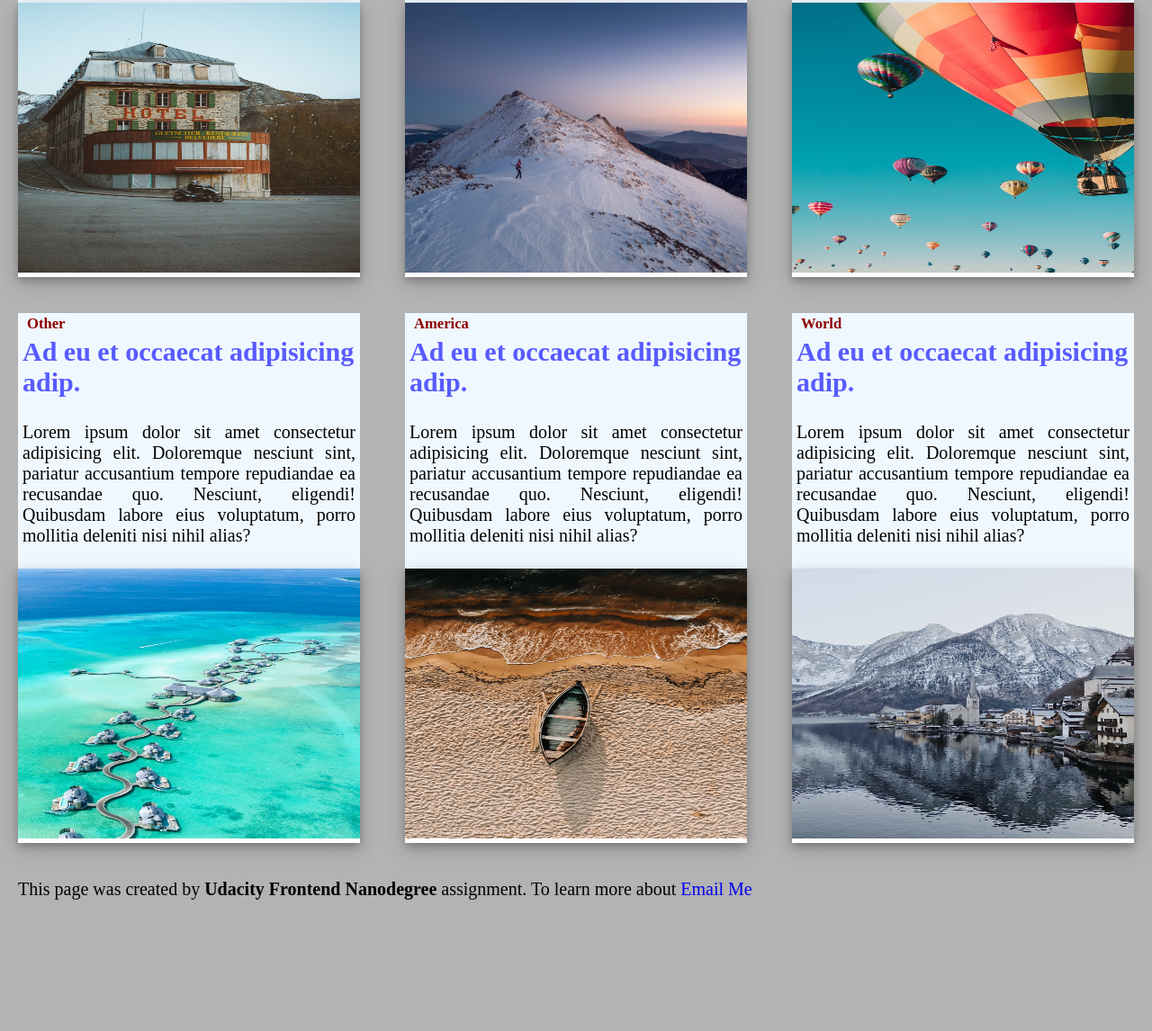
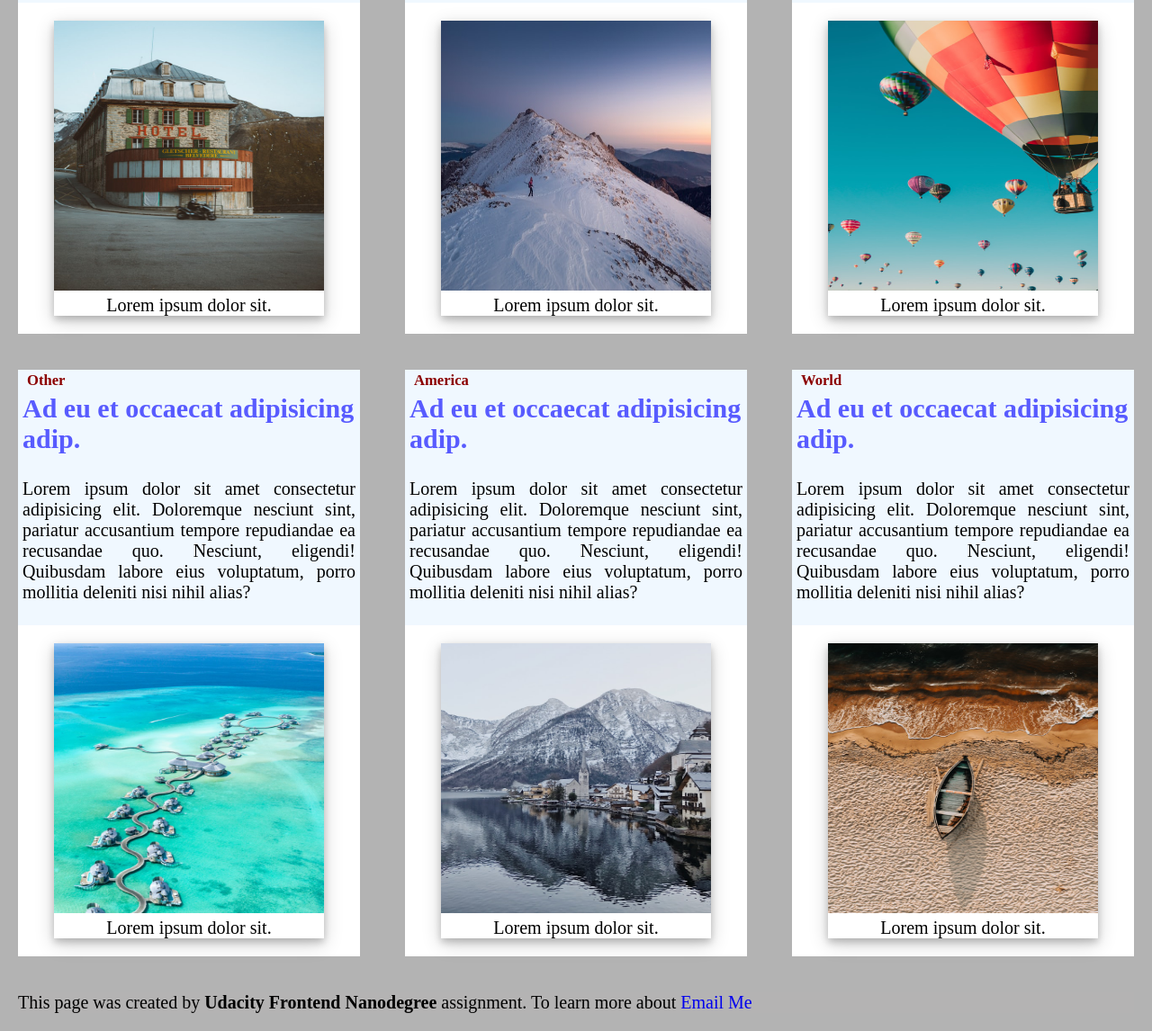
Before and after one commit to Halitcin/Udacity-FrontEndDevNano, a plain HTML site: page index.html in a window 1280 px wide. Shown: the part 431-1577 px from the top of the page at 90% size. Before the commit the page ends 1451 px from the top, so only its background shows below. Drawn offline with Linux system fonts and the light colour scheme.

Commit message:
make all the correction of udacity editors

```diff
--- a/css/style-large.css
+++ b/css/style-large.css
@@ -2,7 +2,7 @@
 @media (min-width:901px) {
   main {
     display: grid;
-    grid-template-columns: 1fr 1fr 1fr;
+    grid-template-columns: repeat(3, 1fr);
     grid-template-rows: repeat(2, 1fr);
     grid-column-gap: 50px;
     grid-row-gap: 20px;
@@ -12,6 +12,7 @@
   }
   nav a:last-child {
       float: right;
-}
+  }
+
 
 }
--- a/css/style-smaller.css
+++ b/css/style-smaller.css
@@ -1,4 +1,10 @@
 /* Anything smaller than first breakpoint 600px */
+main {
+    display: flex;
+	flex-direction: column;
+	justify-content: center;
+  }
+
 .card {
 	display: flex;
 	flex-direction: column;
--- a/css/style.css
+++ b/css/style.css
@@ -3,3 +3,49 @@
 @import url("style-smaller.css");
 @import url("style-medium.css");
 @import url("style-large.css");
+
+
+
+
+.card-category {
+  width: 100%;
+  margin:2px;
+  color: #a52a2a;
+  padding-left: 20px;
+}
+.card-category a {
+	color: #8b0000;
+}
+.card-title {
+  width: 100%;
+  margin: 2px;
+  padding-left: 10px;
+}
+
+.card-title a {
+	color: #0000ffa2;
+}
+.card-title a:hover {
+  text-decoration:underline ;
+
+}
+.card-blog-summary {
+  width: auto;
+  padding: 5px;
+  text-align: justify;
+}
+
+.card-image {
+  width: 100%;
+  background-color: white;
+}
+figure {
+  max-width: 100%;
+  background-color: white;
+  box-shadow: 0 4px 8px 0 rgba(0, 0, 0, 0.2), 0 6px 20px 0 rgba(0, 0, 0, 0.19);
+  text-align: center;
+}
+figure > img{
+  width: 100%;
+  height: 300px
+}
--- a/css/sytle-element.css
+++ b/css/sytle-element.css
@@ -58,39 +58,3 @@ a:link {
   a:active {
 	text-decoration: underline;
   }
-  .card-category a {
-      color: #8b0000;
-  }
-  .card-title a {
-      color: #0000ffa2;
-  }
-  .card-category {
-	width: 100%;
-	margin:2px;
-    color: #a52a2a;
-    padding-left: 20px;
-}
-.card-title {
-	width: 100%;
-    margin: 2px;
-    padding-left: 10px;
-}
-.card-title a:hover {
-    text-decoration:underline ;
-
-}
-.card-blog-summary {
-    width: auto;
-    padding: 5px;
-    text-align: justify;
-}
-
-.card-image {
-    width: 100%;
-    background-color: white;
-    box-shadow: 0 4px 8px 0 rgba(0, 0, 0, 0.2), 0 6px 20px 0 rgba(0, 0, 0, 0.19);
-}
-.card-image > img{
-	width: 100%;
-    height: 300px;
-}
--- a/index.html
+++ b/index.html
@@ -2,6 +2,7 @@
 <html lang="en">
 <head>
 	  <meta charset="UTF-8">
+	  <meta name="viewport" content="width=device-width, initial-scale=1.0">
 	  <title>Traveller's Blog</title>
 	  <link rel="stylesheet" href="css/style.css">
 	  <link rel="shortcut icon" href="images/global.png" type="image/x-icon">
@@ -28,7 +29,10 @@
 			<p>Lorem ipsum dolor sit amet consectetur adipisicing elit. Doloremque nesciunt sint, pariatur accusantium tempore repudiandae ea recusandae quo. Nesciunt, eligendi! Quibusdam labore eius voluptatum, porro mollitia deleniti nisi nihil alias?</p>
 		</div>
 		<div class="card-image">
-			<img src="images/chris-henry-Tz9AILnaHnY-unsplash.jpg" alt="blog-image">
+			<figure>
+				<img src="images/chris-henry-Tz9AILnaHnY-unsplash.jpg" alt="blog-image">
+				<figcaption>Lorem ipsum dolor sit.</figcaption>
+			</figure>
 		</div>
 	</div>
 	<div class="card">
@@ -42,7 +46,10 @@
 			<p>Lorem ipsum dolor sit amet consectetur adipisicing elit. Doloremque nesciunt sint, pariatur accusantium tempore repudiandae ea recusandae quo. Nesciunt, eligendi! Quibusdam labore eius voluptatum, porro mollitia deleniti nisi nihil alias?</p>
 		</div>
 		<div class="card-image">
-			<img src="images/david-marcu-9YUA6137D44-unsplash.jpg" alt="blog-image">
+			<figure>
+				<img src="images/david-marcu-9YUA6137D44-unsplash.jpg" alt="blog-image">
+				<figcaption>Lorem ipsum dolor sit.</figcaption>
+			</figure>
 		</div>
 	</div>
 	<div class="card">
@@ -56,7 +63,10 @@
 			<p>Lorem ipsum dolor sit amet consectetur adipisicing elit. Doloremque nesciunt sint, pariatur accusantium tempore repudiandae ea recusandae quo. Nesciunt, eligendi! Quibusdam labore eius voluptatum, porro mollitia deleniti nisi nihil alias?</p>
 		</div>
 		<div class="card-image">
-			<img src="images/ian-dooley-TevqnfbI0Zc-unsplash.jpg" alt="blog-image">
+			<figure>
+				<img src="images/ian-dooley-TevqnfbI0Zc-unsplash.jpg" alt="blog-image">
+				<figcaption>Lorem ipsum dolor sit.</figcaption>
+			</figure>
 		</div>
 	</div>
 	<div class="card">
@@ -70,7 +80,10 @@
 			<p>Lorem ipsum dolor sit amet consectetur adipisicing elit. Doloremque nesciunt sint, pariatur accusantium tempore repudiandae ea recusandae quo. Nesciunt, eligendi! Quibusdam labore eius voluptatum, porro mollitia deleniti nisi nihil alias?</p>
 		</div>
 		<div class="card-image">
-			<img src="images/ishan-seefromthesky-DtWyp_4YEes-unsplash.jpg" alt="blog-image">
+			<figure>
+				<img src="images/ishan-seefromthesky-DtWyp_4YEes-unsplash.jpg" alt="blog-image">
+				<figcaption>Lorem ipsum dolor sit.</figcaption>
+			</figure>
 		</div>
 	</div>
 	<div class="card">
@@ -84,7 +97,10 @@
 			<p>Lorem ipsum dolor sit amet consectetur adipisicing elit. Doloremque nesciunt sint, pariatur accusantium tempore repudiandae ea recusandae quo. Nesciunt, eligendi! Quibusdam labore eius voluptatum, porro mollitia deleniti nisi nihil alias?</p>
 		</div>
 		<div class="card-image">
-			<img src="images/kristaps-ungurs-rlIb6DLWcH8-unsplash.jpg" alt="blog-image">
+			<figure>
+				<img src="images/nadi-whatisdelirium-DEYu5meHHCM-unsplash.jpg" alt="blog-image">
+				<figcaption>Lorem ipsum dolor sit.</figcaption>
+			</figure>
 		</div>
 	</div>
 	<div class="card">
@@ -98,7 +114,10 @@
 			<p>Lorem ipsum dolor sit amet consectetur adipisicing elit. Doloremque nesciunt sint, pariatur accusantium tempore repudiandae ea recusandae quo. Nesciunt, eligendi! Quibusdam labore eius voluptatum, porro mollitia deleniti nisi nihil alias?</p>
 		</div>
 		<div class="card-image">
-			<img src="images/nadi-whatisdelirium-DEYu5meHHCM-unsplash.jpg" alt="blog-image">
+			<figure>
+				<img src="images/kristaps-ungurs-rlIb6DLWcH8-unsplash.jpg" alt="blog-image">
+				<figcaption>Lorem ipsum dolor sit.</figcaption>
+			</figure>
 		</div>
 	</div>
 	</main>
```
